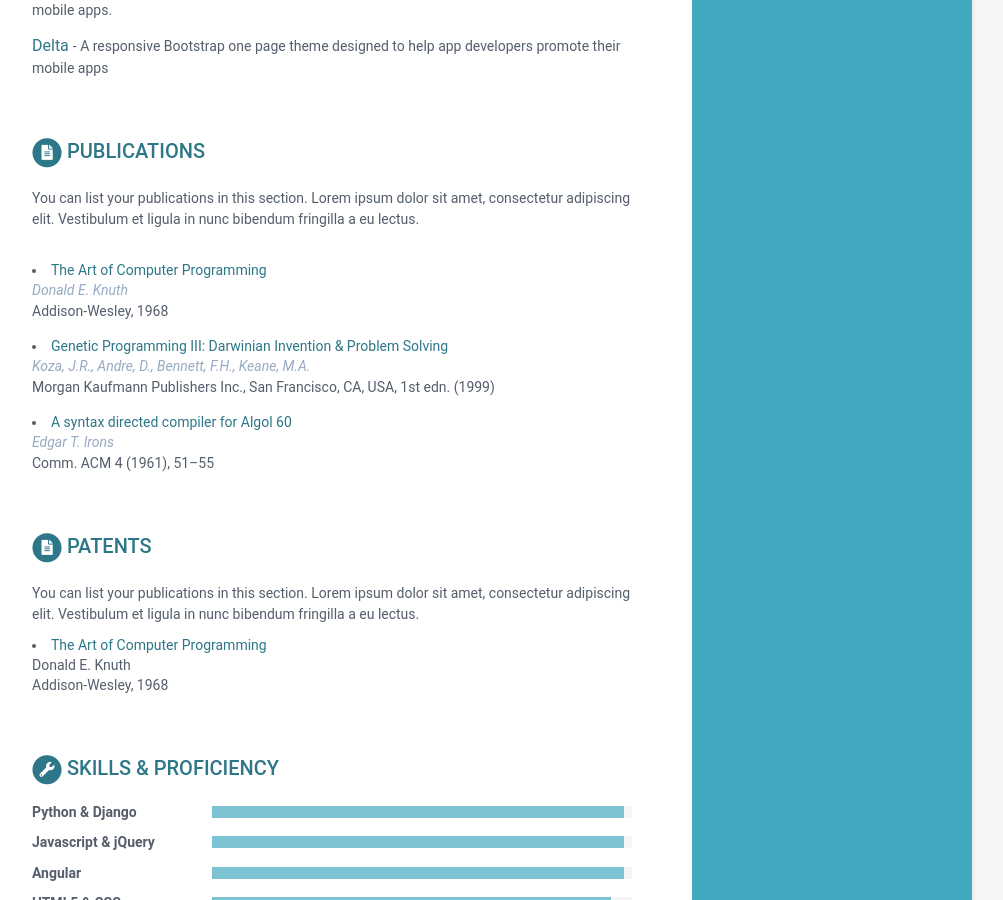
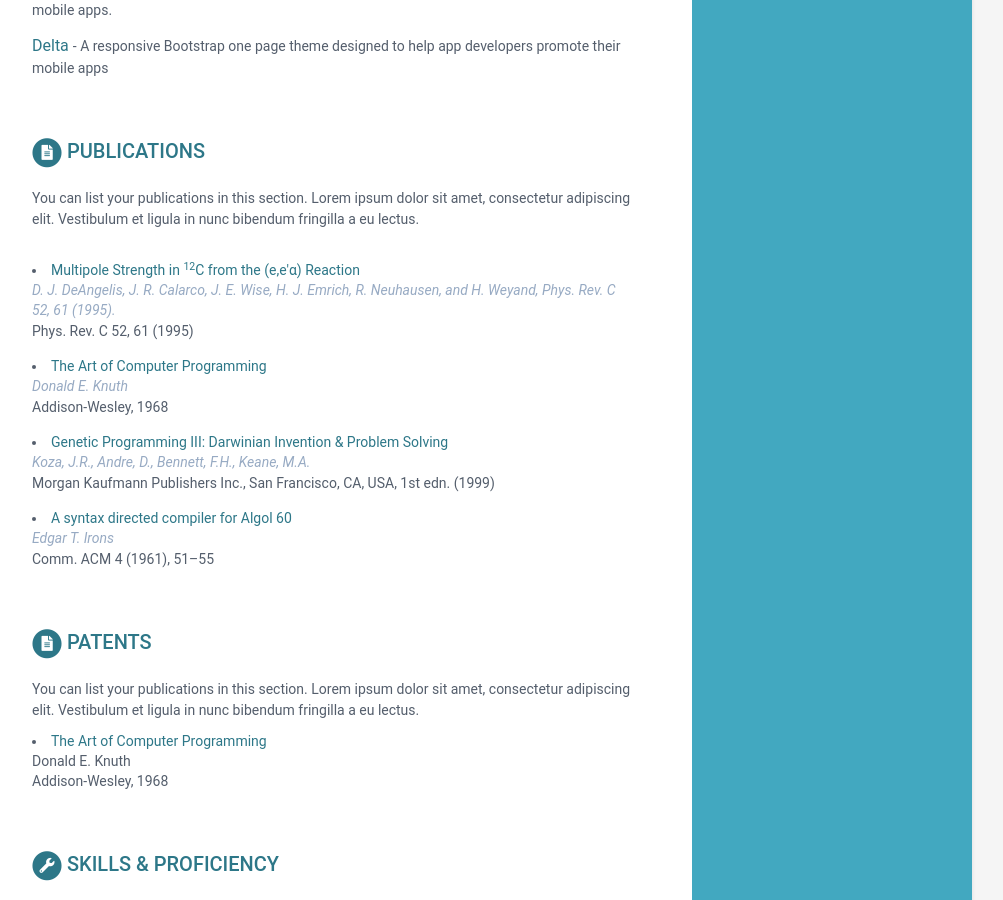
Before and after one commit to djdeangelis/djdeangelis.github.io, a Jekyll site: the page built from index.html, in a window 1280 px wide and 900 px high, scrolled down 1386 px. Shown: the whole window, without its empty margins (168-1171 px from the left). Built offline with Jekyll 4.4.1, drawn with Linux system fonts in a browser that asks for light colours.

Commit message:
Add new publication

```diff
--- a/_data/data.yml
+++ b/_data/data.yml
@@ -147,6 +147,11 @@ publications:
       amet, consectetur adipiscing elit. Vestibulum et ligula in nunc
       bibendum fringilla a eu lectus.
     papers:
+      - title: Multipole Strength in <sup>12</sup>C from the (e,e'α) Reaction
+        link: "https://journals.aps.org/prc/abstract/10.1103/PhysRevC.52.61"
+        authors: D. J. DeAngelis, J. R. Calarco, J. E. Wise, H. J. Emrich, R. Neuhausen, and H. Weyand, Phys. Rev. C 52, 61 (1995).
+        conference: Phys. Rev. C 52, 61 (1995)
+
       - title: The Art of Computer Programming
         link: "#"
         authors: Donald E. Knuth
```
Also changed, not shown: 1 other file.
